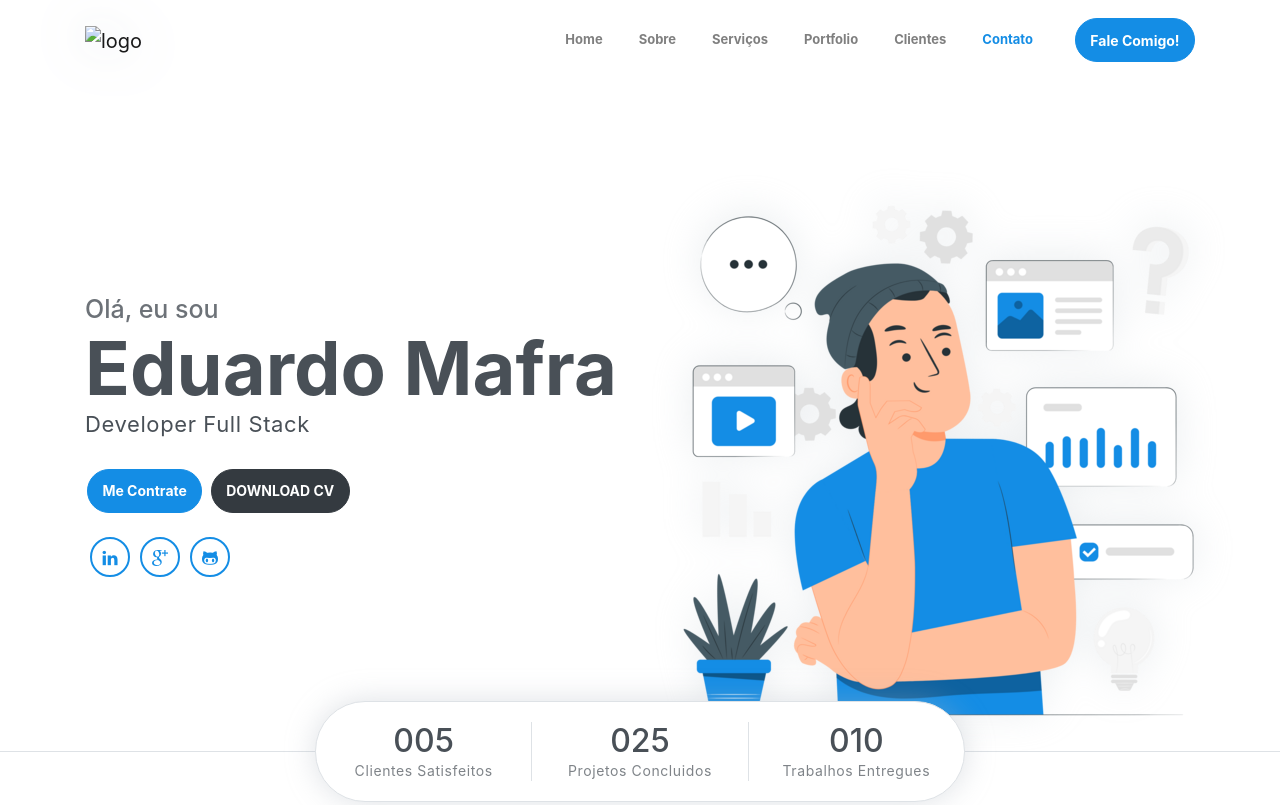
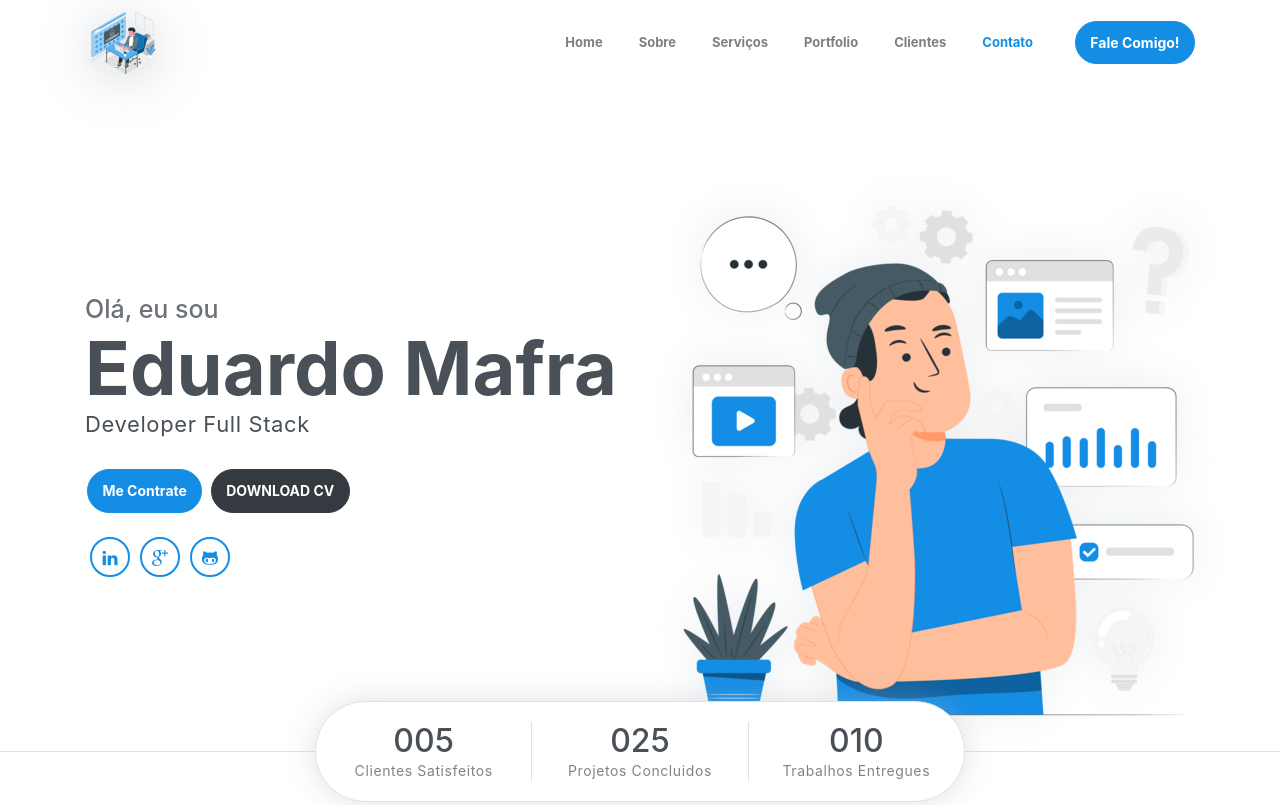
Before and after one commit to EduMafra10/index.html, a plain HTML site: page index.html in a window 1280 px wide. Shown: the top 805 px of the page. Drawn offline with Linux system fonts and the light colour scheme; files whose address does not match are found by name.

Commit message:
Update index.html

```diff
--- a/index.html
+++ b/index.html
@@ -17,7 +17,7 @@
     <!-- Page navigation -->
     <nav class="navbar navbar-expand-lg navbar-light fixed-top" data-spy="affix" data-offset-top="0">
         <div class="container">
-            <a class="navbar-brand" href="#"><img src="assets/imgs/Secure login-amico 140px.png" alt="logo"></a>
+            <a class="navbar-brand" href="#"><img src="imgs/Secure login-amico 140px.png" alt="logo"></a>
             <button class="navbar-toggler" type="button" data-toggle="collapse" data-target="#navbarSupportedContent" aria-controls="navbarSupportedContent" aria-expanded="false" aria-label="Toggle navigation">
                 <span class="navbar-toggler-icon"></span>
             </button>
```
